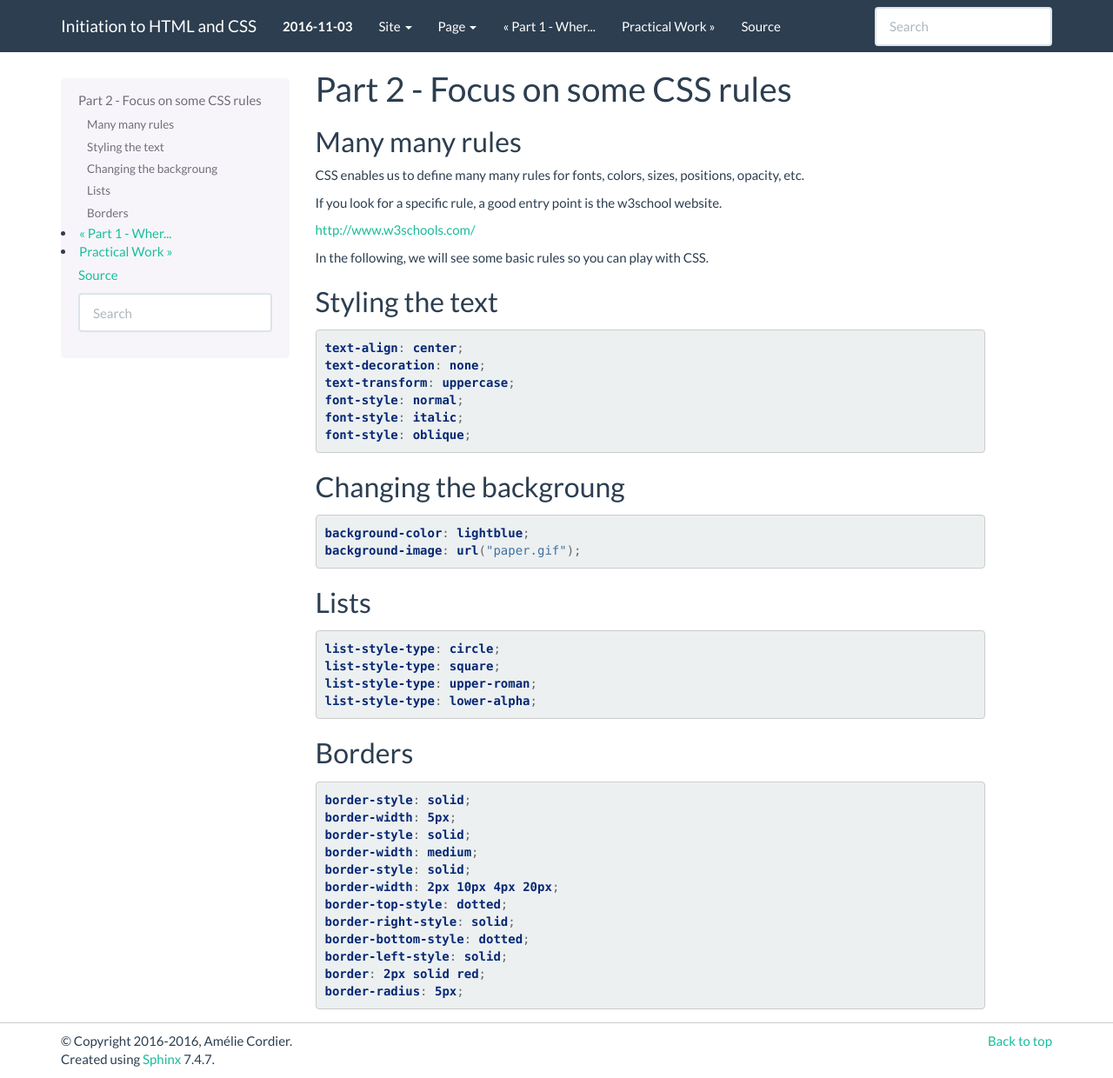
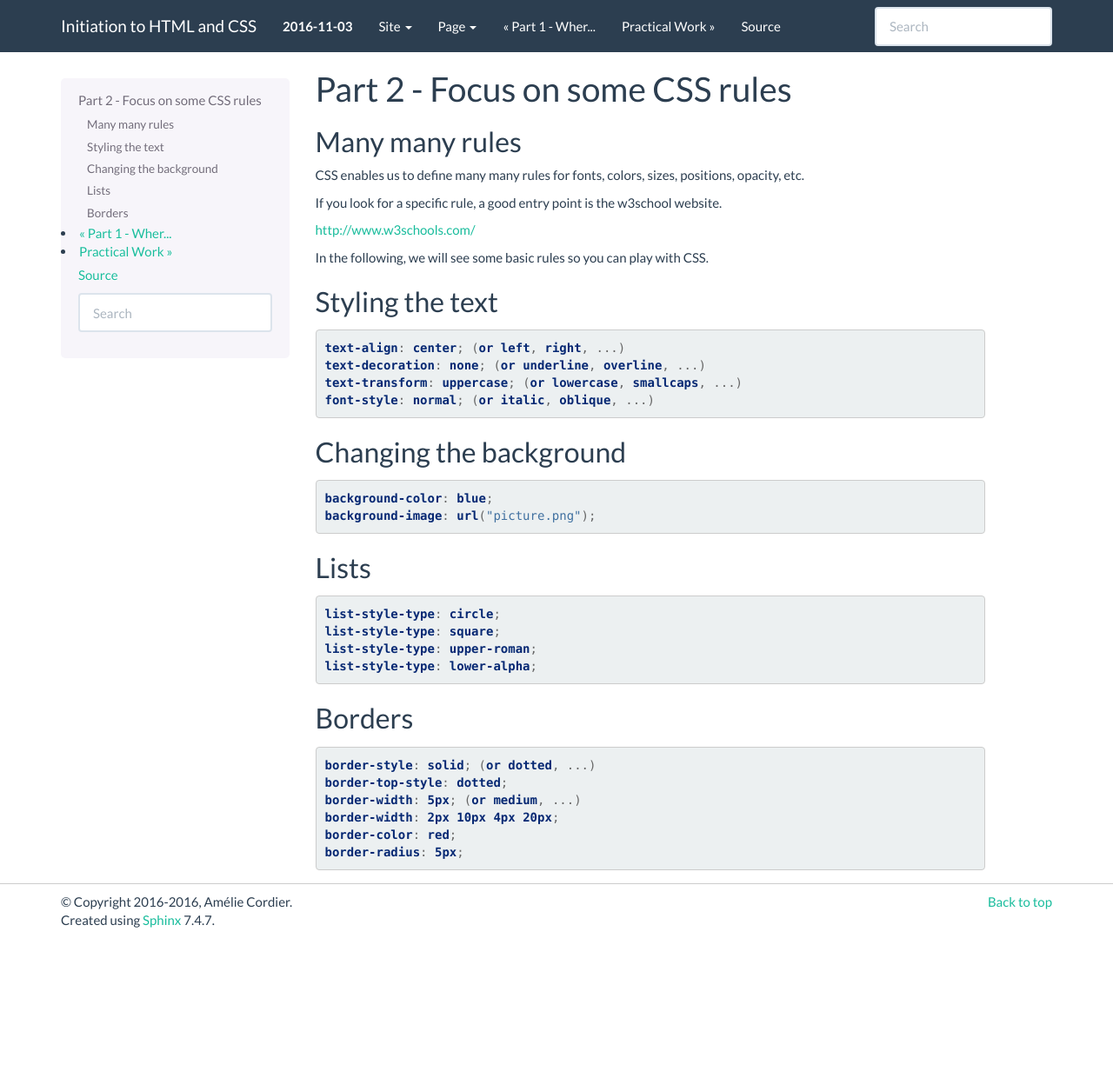
Before and after one commit to ameliecordier/initiationHTML, a Sphinx documentation site: the page built from documents/source/css-part2.rst, in a window 1280 px wide and 1240 px high. Shown: the whole window at 87% size. Built offline with Sphinx 7.4.7, drawn with Linux system fonts in a browser that asks for light colours.

Commit message:
Amélioration de la partie CSS

```diff
--- a/documents/source/css-part2.rst
+++ b/documents/source/css-part2.rst
@@ -20,21 +20,21 @@ Styling the text
 
 .. code-block:: css
 
-   text-align: center;
-   text-decoration: none;
-   text-transform: uppercase;
-   font-style: normal;
-   font-style: italic;
-   font-style: oblique;
+   text-align: center; (or left, right, ...)
+   text-decoration: none; (or underline, overline, ...)
+   text-transform: uppercase; (or lowercase, smallcaps, ...)
+   font-style: normal; (or italic, oblique, ...)
 
 
-Changing the backgroung
+
+Changing the background
 =======================
 
 .. code-block:: css
 
-   background-color: lightblue;
-   background-image: url("paper.gif");
+   background-color: blue;
+   background-image: url("picture.png");
+
 
 Lists
 =====
@@ -53,15 +53,9 @@ Borders
 
 .. code-block:: css
 
-   border-style: solid;
-   border-width: 5px;
-   border-style: solid;
-   border-width: medium;
-   border-style: solid;
+   border-style: solid; (or dotted, ...)
+   border-top-style: dotted;
+   border-width: 5px; (or medium, ...)
    border-width: 2px 10px 4px 20px;
-   border-top-style: dotted;
-   border-right-style: solid;
-   border-bottom-style: dotted;
-   border-left-style: solid;
-   border: 2px solid red;
+   border-color: red;
    border-radius: 5px;
```
